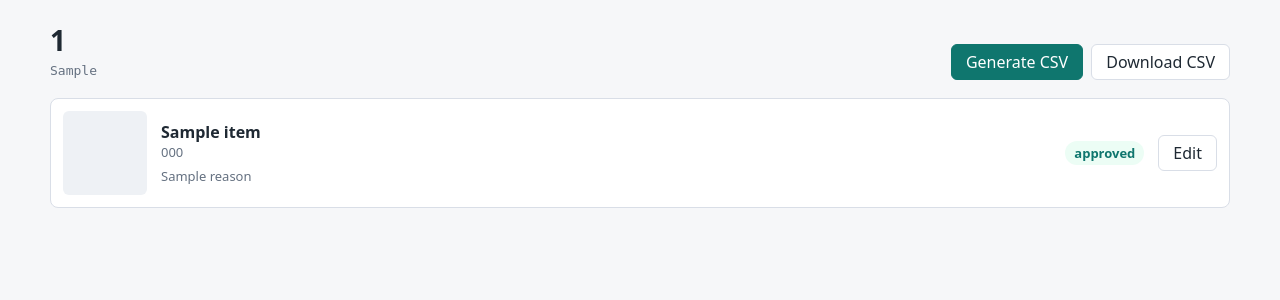
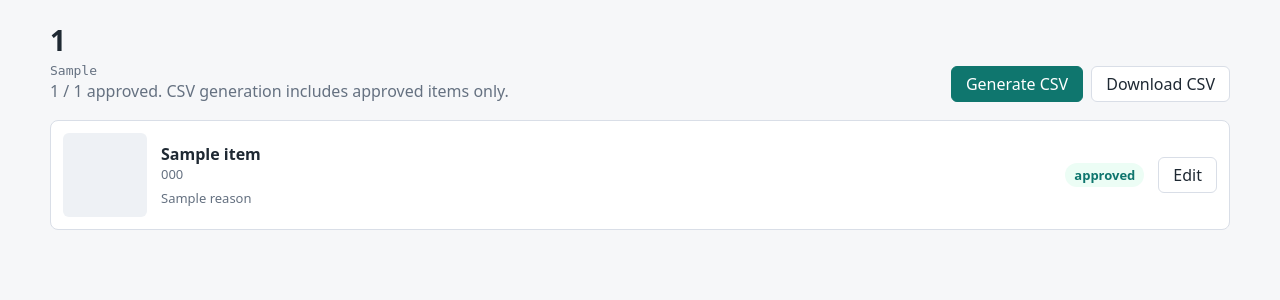
Before and after one commit to HIRABAweb/mercari-shops-auto-description, a Flask app: template review-ui/templates/batch_detail.html in a window 1280 px wide. Shown: the part 56-356 px from the top of the page. Run offline with Flask 3, Linux system fonts and the light colour scheme; the template is opened without the code that fills it: most values are stand-ins (such as "Sample title", 1, 10 or a date in 2020).

Commit message:
Show batch approval progress in review UI

```diff
--- a/review-ui/app.py
+++ b/review-ui/app.py
@@ -66,6 +66,7 @@ def create_app() -> Flask:
             batch_prefix=normalize_batch_prefix(batch_id),
             items=items,
             approved_count=approved_item_count(items),
+            total_count=len(items),
         )
 
     @app.get("/batches/<path:batch_id>/items/<product_code>/images/<int:image_index>")
--- a/review-ui/templates/batch_detail.html
+++ b/review-ui/templates/batch_detail.html
@@ -5,6 +5,7 @@
     <div>
       <h1>{{ batch_id }}</h1>
       <p><code>{{ batch_prefix }}</code></p>
+      <p>{{ approved_count }} / {{ total_count }} approved. CSV generation includes approved items only.</p>
     </div>
     <div class="heading-actions">
       <form method="post" action="{{ url_for('export_batch', batch_id=batch_id) }}">
```
Also changed, not shown: tests/test_review_ui.py (+2 -0 lines).
